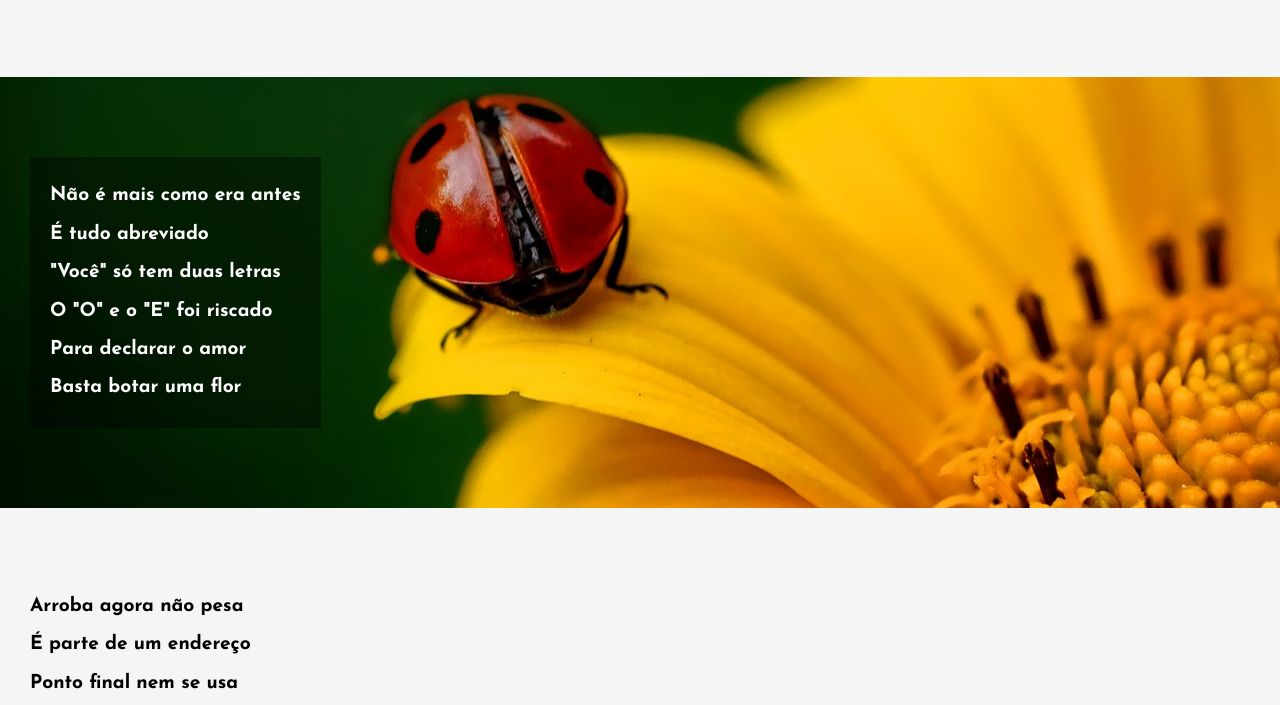
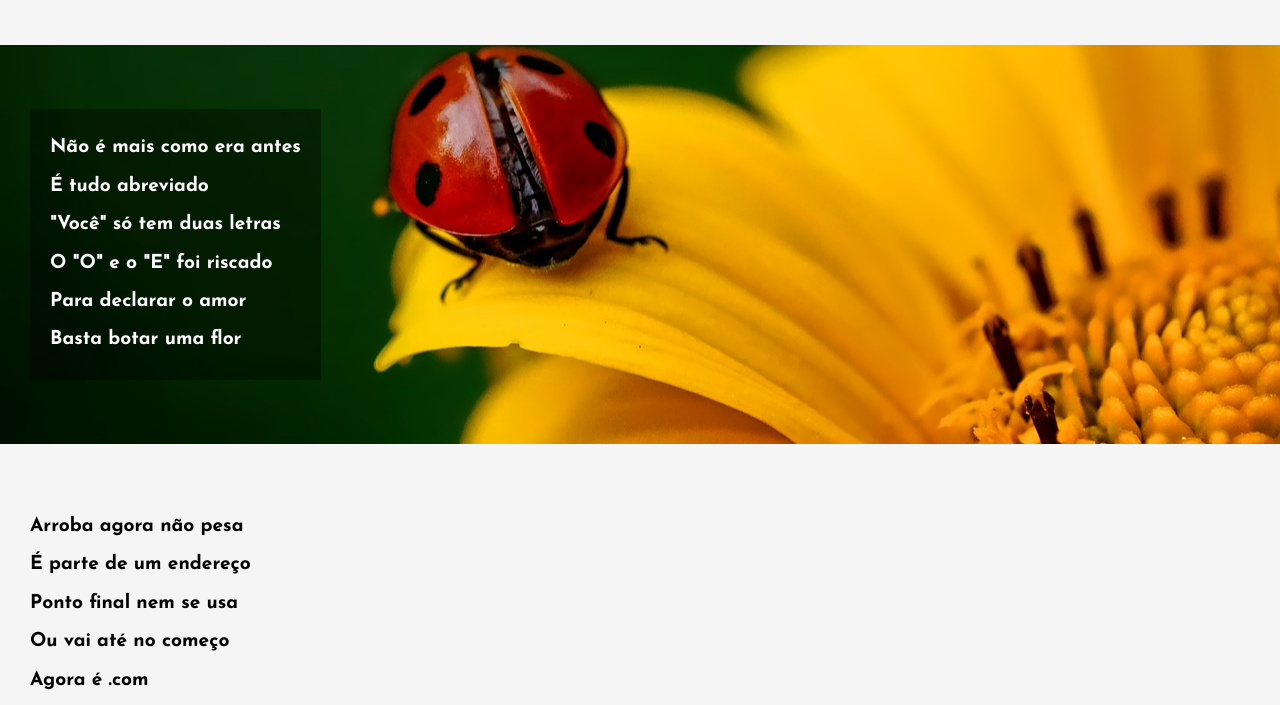
Before and after one commit to thamiscoder/projeto-cordel, a plain HTML site: page index.html in a window 1280 px wide. Shown: the part 587-1292 px from the top of the page. Drawn offline with Linux system fonts and the light colour scheme; a web font is replaced by a local one.

Commit message:
update image

```diff
--- a/style.css
+++ b/style.css
@@ -53,8 +53,8 @@ header p {
 }
 
 section {
-    padding-top: 10vh;
-    padding-bottom: 10vh;
+    padding-top: 8vh;
+    padding-bottom: 8vh;
     line-height: 2em;
     padding-left: 30px;
     font-weight: bolder;
@@ -83,7 +83,7 @@ section p {
 }
 
 #img1 {
-    background: url(imagens/background001.jpg) right center fixed;
+    background: url(imagens/background001.jpg) right center repeat fixed;
 }
 
 #img2 {
```
